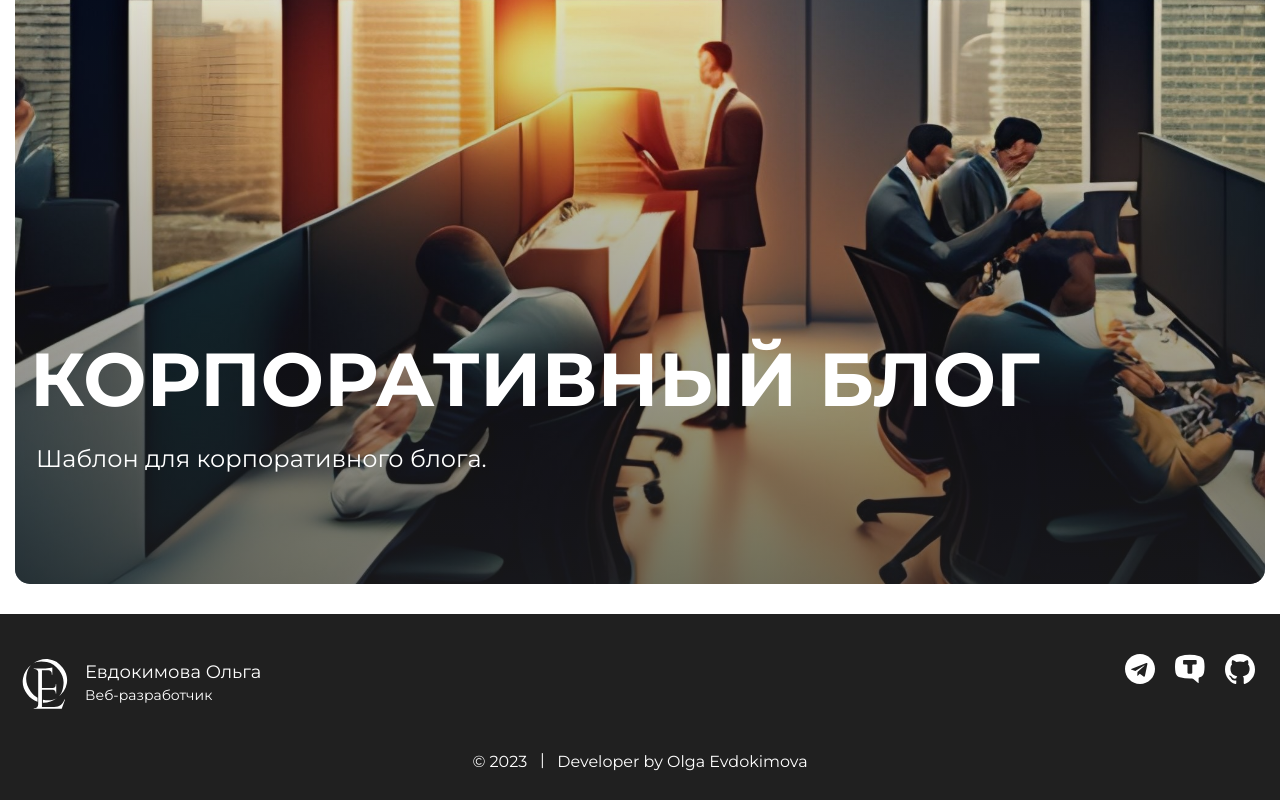
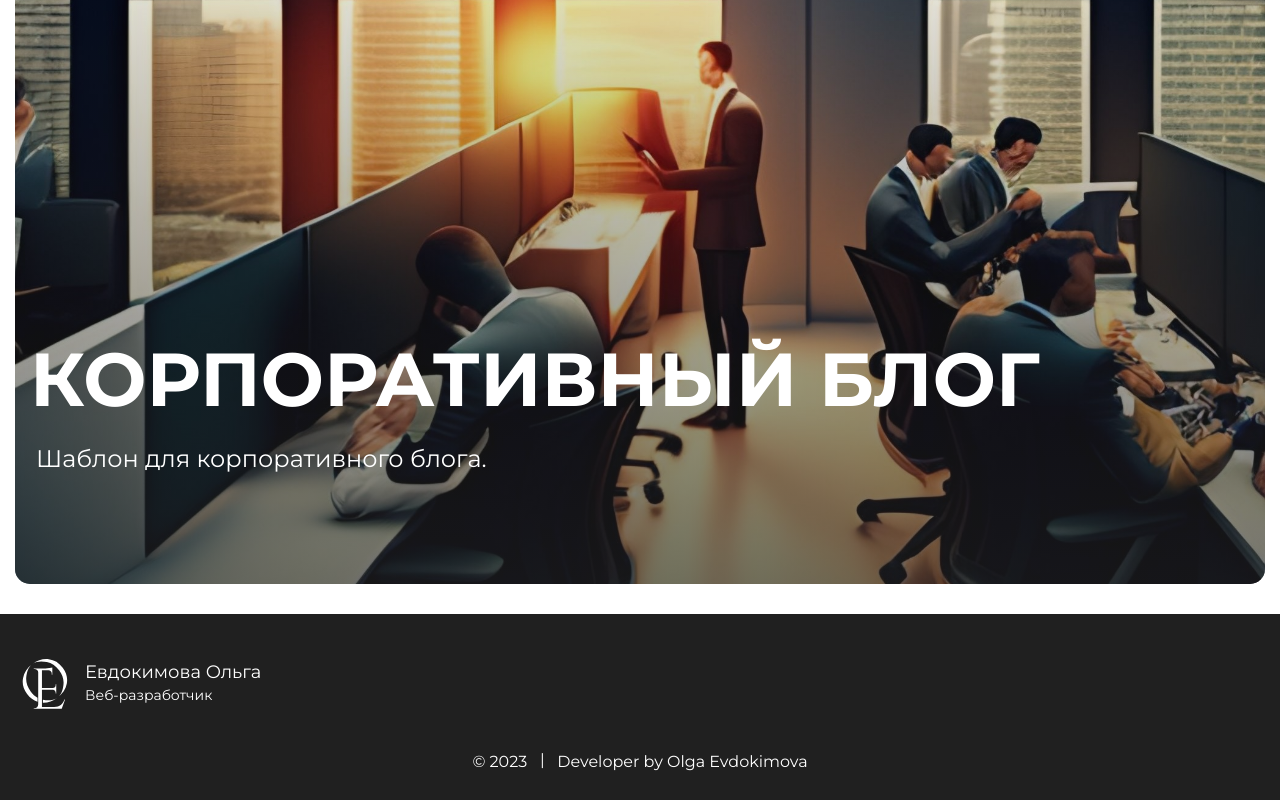
Before and after one commit to olga-evdokimova/evdokimovaolga, a Next.js app: page / in a window 1280 px wide. Shown: the part 4756-5556 px from the top of the page. Built offline with nearby package versions, Linux system fonts and the light colour scheme.

Commit message:
remove social

```diff
--- a/app/components/footer/Footer.tsx
+++ b/app/components/footer/Footer.tsx
@@ -1,13 +1,13 @@
 import "./Footer.scss";
 import Logo from "../logo/Logo";
-import Social from "../social/Social";
+// import Social from "../social/Social";
 
 export default function Footer() {
   return (
     <footer className="footer">
       <div className="footer__inner container">
         <Logo isWhite={true}/>
-        <Social/>
+        {/* <Social/> */}
       </div>
       <div className="footer__copy">
         <span>© 2023</span>
```
